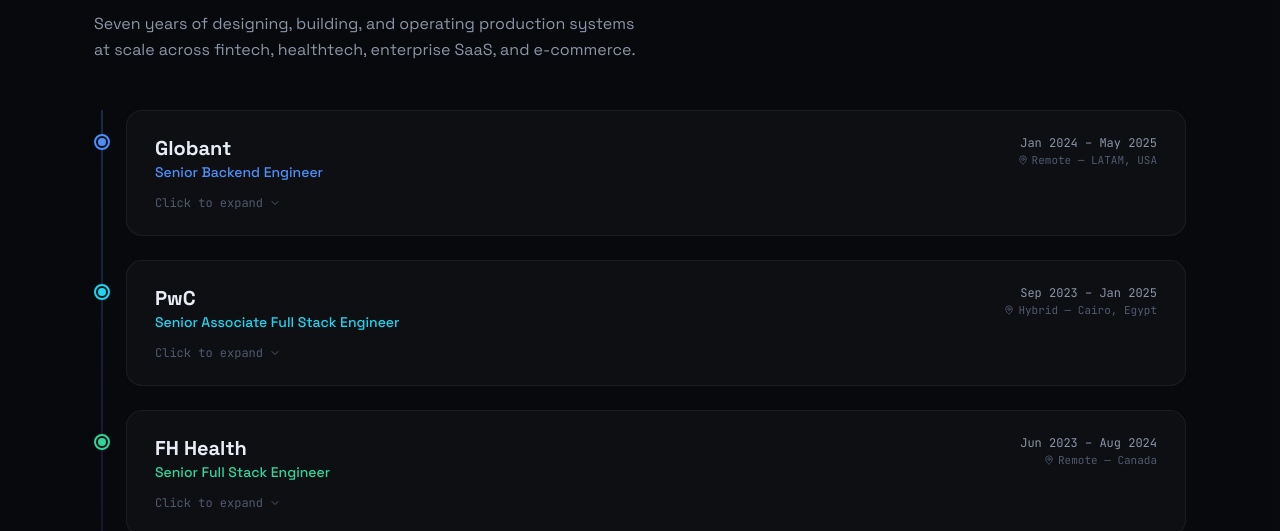
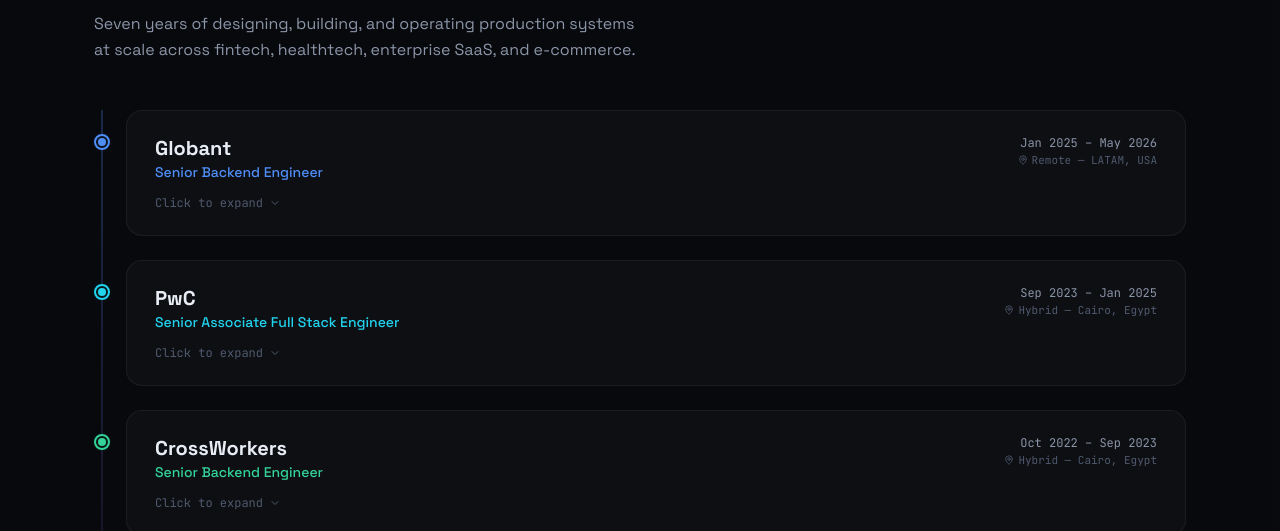
Before and after one commit to ahmedmagdyfullstack-dev/portfolio, a React (Create React App) app in the folder portfolio/: page / in a window 1280 px wide. Shown: the part 1860-2391 px from the top of the page. Built offline with nearby package versions, Linux system fonts and the light colour scheme.

Commit message:
Update experience timeline from CV

```diff
--- a/portfolio/src/App.js
+++ b/portfolio/src/App.js
@@ -419,16 +419,18 @@
   {
     company: "Globant",
     role: "Senior Backend Engineer",
-    period: "Jan 2024 – May 2025",
+    period: "Jan 2025 – May 2026",
     location: "Remote — LATAM, USA",
     color: palette.blue,
     highlights: [
-      "Built booking engine from zero to production (~26K LOC, NestJS) — multi-tenant system sustaining 4,200+ concurrent sessions at sub-300ms p95 for a $1B+ entertainment mega-project",
-      "Unified 5 external APIs into single transactional workflow via Saga pattern, eliminating ~$12K/month in orphaned-payment leaks",
-      "Resolved critical race condition using Redis SETNX distributed locking — booking conflicts from ~340/week to zero",
-      "10-stage GitLab CI/CD pipeline with SAST/DAST, 80%+ coverage, canary K8s deploys — zero failed releases across 94 deployments",
+      "Spearheaded a booking engine from zero to production (~26K LOC, NestJS/TypeScript) sustaining 4,200+ concurrent sessions at sub-300ms p95 for a $1B+ entertainment mega-project across 3 markets",
+      "Exposed a unified GraphQL/Apollo API layer and consolidated fragmented REST endpoints for 3 client applications",
+      "Unified 5 external APIs (HyperPay, Magento, AEM, Visit Planner, Digital ID) into a single transactional Saga workflow, eliminating orphaned-payment bugs leaking ~$12K/month",
+      "Resolved cart reservation race conditions with Redis SETNX distributed locking and PostgreSQL row-level versioning, reducing booking conflicts from ~340/week to zero at 1,800+ req/min",
+      "Engineered Redis, PostgreSQL materialized view, and CDN caching layers, cutting average API response time from 820ms to 285ms",
+      "Established a 10-stage GitLab CI/CD pipeline with Semgrep SAST, Invicti DAST, Trivy, Cypress, Jest, Helm-managed canary Kubernetes deployments, and zero failed releases across 94 deployments",
     ],
-    stack: ["NestJS", "TypeScript", "PostgreSQL", "Redis", "Kubernetes", "GitLab CI", "Saga Pattern"],
+    stack: ["NestJS", "TypeScript", "GraphQL", "Apollo", "PostgreSQL", "Redis", "Kubernetes", "GitLab CI", "Saga Pattern"],
   },
   {
     company: "PwC",
@@ -437,26 +439,28 @@
     location: "Hybrid — Cairo, Egypt",
     color: palette.cyan,
     highlights: [
-      "Single-handedly delivered backend API layer (47 endpoints, 18 entities) for 2,200+ daily consultants, replacing legacy PHP system",
-      "PostgreSQL audit on 5.2M-row dataset — p95 query time from 8.4s to 1.2s (85% reduction)",
-      "Real-time Salesforce CRM sync processing 14,000+ daily events at 99.97% success",
-      "Introduced Terraform IaC (2,400+ lines) — environment setup from 2 days to 12 minutes",
+      "Single-handedly delivered the backend API layer (NestJS, 47 endpoints, 18 entities) for an enterprise platform used daily by 2,200+ consultants, replacing a legacy PHP system",
+      "Implemented enterprise authentication and authorization with Auth0, Okta, SCIM provisioning, and RBAC policies across 6 organizational roles",
+      "Audited and optimized a 5.2M-row PostgreSQL dataset with partial and covering indexes plus Elasticsearch search, reducing p95 query time from 8.4s to 1.2s",
+      "Developed a Salesforce CRM sync pipeline with idempotent upserts, conflict resolution, and exponential backoff, processing 14,000+ daily events at 99.97% success",
+      "Introduced Terraform IaC and GitHub Actions CI/CD, reducing GCP environment setup from 2 business days to 12 minutes",
     ],
-    stack: ["NestJS", "PostgreSQL", "Salesforce", "Terraform", "GCP Cloud Run"],
+    stack: ["NestJS", "PostgreSQL", "Elasticsearch", "Auth0", "Okta", "Salesforce", "Terraform", "GCP Cloud Run", "GitHub Actions"],
   },
   {
-    company: "FH Health",
-    role: "Senior Full Stack Engineer",
-    period: "Jun 2023 – Aug 2024",
-    location: "Remote — Canada",
+    company: "CrossWorkers",
+    role: "Senior Backend Engineer",
+    period: "Oct 2022 – Sep 2023",
+    location: "Hybrid — Cairo, Egypt",
     color: palette.green,
     highlights: [
-      "Owned 32-microservice healthcare platform (180K+ LOC) processing 52K+ monthly lab orders under PIPEDA/PHIPA — zero data breaches",
-      "Saga-pattern coordination for lab-order-to-billing pipeline — 99.8% completion on 52K+ monthly transactions",
-      "Delivered clinic portal for 2,200+ practitioners — check-in from 8 min to 90 seconds",
-      "99.93% uptime over 14 months, personally resolved 6 P1 incidents at MTTR under 22 minutes",
+      "Inherited a service layer with 340+ open bug tickets and p95 above 2.8s; profiled N+1 patterns, memory leaks, and pool exhaustion, then adopted CQRS to reduce p95 to 680ms",
+      "Created a GCP Pub/Sub, Cloud Functions, Firestore, FCM, Twilio, and SendGrid notification engine delivering 1.2M+ events/month with 99.95% reliability",
+      "Designed Redis write-through, cache-aside, and pub/sub invalidation strategies across 4 instances, cutting PostgreSQL read traffic by 35%",
+      "Rebuilt the customer portal with React 18, Tailwind CSS, Redux, Context API feature flags, SSR via Next.js, and code splitting, improving Lighthouse performance from 54 to 91",
+      "Led code reviews for 5 engineers and mentored 2 juniors, reducing production bug escape rate from 12/month to 4/month within one quarter",
     ],
-    stack: ["NestJS", "React", "Next.js", "GCP", "Terraform", "Stripe", "MongoDB"],
+    stack: ["Express", "Node.js", "CQRS", "GCP Pub/Sub", "Cloud Functions", "Firestore", "Redis", "React", "Next.js", "Tailwind"],
   },
   {
     company: "Wellnite",
@@ -465,11 +469,12 @@
     location: "Remote — USA",
     color: palette.purple,
     highlights: [
-      "Real-time therapy infrastructure: 47K+ daily concurrent WebSocket/WebRTC connections with 99.99% uptime",
-      "Replaced fragile cron system with Redis/BullMQ engine — 108K+ daily jobs at 99.97% completion",
-      "Resilient integration layer for 6 external platforms using adapter pattern with per-provider circuit breakers",
+      "Developed real-time therapy session infrastructure for 47,000+ daily active users through a horizontally scalable Express WebSocket/WebRTC gateway with 99.99% uptime",
+      "Replaced a fragile cron system losing ~6,500 jobs/month with Redis/BullMQ queues processing 108,000+ daily jobs at 99.97% completion",
+      "Built a resilient integration layer for Stripe, SendGrid, Twilio, Firebase, GCP Vertex AI, and Sentry using adapters, circuit breakers, and graceful degradation",
+      "Operated MongoDB replica sets for 53,000+ patient profiles and 1.8M+ session records, adding Atlas, Grafana, OpenTelemetry, and PagerDuty observability",
     ],
-    stack: ["Node.js", "WebSocket", "WebRTC", "Redis", "BullMQ", "MongoDB", "GCP Vertex AI"],
+    stack: ["Express", "WebSocket", "WebRTC", "AWS EC2", "API Gateway", "SQS", "Redis", "BullMQ", "MongoDB", "GCP Vertex AI"],
   },
   {
     company: "Kuyua",
@@ -478,11 +483,12 @@
     location: "Remote — Hamburg, Germany",
     color: palette.amber,
     highlights: [
-      "Led monolithic Django → NestJS migration via Strangler Fig pattern — 45% API improvement, 30% infra cost reduction, 3x feature velocity",
-      "Restructured PostgreSQL for 1.1M+ ESG records — slowest query from 12.3s to 1.8s",
-      "Automated ingestion of 520K+ monthly records from 8 APIs with anomaly detection and dedup",
+      "Led a zero-downtime migration from monolithic Django to NestJS via the Strangler Fig pattern, improving p95 from 1.8s to 680ms, reducing infrastructure cost by 30%, and tripling feature velocity",
+      "Restructured PostgreSQL for 1.1M+ ESG records with quarterly partitioning, 17 composite indexes, materialized views, PgBouncer, and Elasticsearch search",
+      "Streamlined ingestion of 520,000+ monthly records from 8 third-party APIs using JSON Schema validation, z-score anomaly detection, content-hash deduplication, and dead-letter routing",
+      "Built ESG analytics dashboards in React 18 with Tailwind CSS and GitHub Actions pipelines, using Claude Code and Cursor to reduce dashboard module implementation time by ~30%",
     ],
-    stack: ["NestJS", "PostgreSQL", "PgBouncer", "JSON Schema", "Strangler Fig"],
+    stack: ["Django", "NestJS", "PostgreSQL", "PgBouncer", "Elasticsearch", "React", "Tailwind", "GitHub Actions", "Strangler Fig"],
   },
   {
     company: "Binary Limited",
@@ -491,11 +497,13 @@
     location: "Remote — Hong Kong",
     color: palette.blue,
     highlights: [
-      "Built FinTech bookkeeping SaaS from zero — 10,400+ active accounts, 108K+ monthly transactions, SOC 2 Type II compliant",
-      "Event-driven microservices backbone (RabbitMQ + Kafka) processing 3.2M+ monthly financial records — zero data loss for 12 months",
-      "Reduced platform downtime from 14 hours/month to under 45 minutes (95% reduction)",
+      "Conceived a FinTech bookkeeping SaaS from initial design to 10,400+ active business accounts processing 108,000+ monthly transactions",
+      "Implemented ACID-compliant double-entry accounting across PostgreSQL and MySQL with 94% auto-match bank reconciliation, immutable audit trails, DDD, and CQRS",
+      "Built an event-driven microservices backbone with RabbitMQ quorum queues, Kafka, and AWS SQS processing 3.2M+ monthly financial records with 99.98% reliability and zero data loss across 12 months",
+      "Deployed services on AWS Lambda, EC2, S3, and API Gateway with Helm charts and GitOps workflows across dev, staging, and production",
+      "Reduced platform downtime from 14 hours/month to under 45 minutes/month via Docker blue/green deployments, automated rollback, Prometheus/Grafana SLO alerting, and PagerDuty",
     ],
-    stack: ["NestJS", "RabbitMQ", "Kafka", "PostgreSQL", "Docker", "Prometheus", "Grafana"],
+    stack: ["PostgreSQL", "MySQL", "DDD", "CQRS", "RabbitMQ", "Kafka", "AWS SQS", "Lambda", "Docker", "Prometheus", "Grafana"],
   },
 ];
 
```
